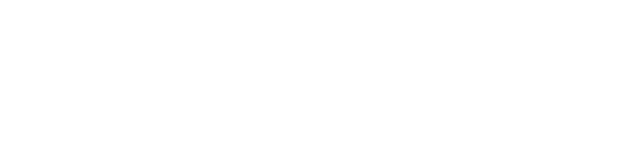
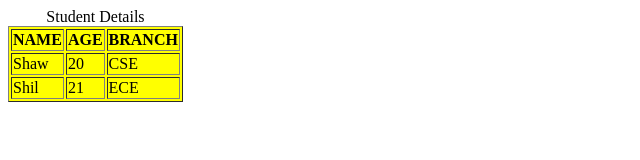
Before and after one commit to acciojob/table-practise-Sarath-Dharmaraj, a website: page main.html in a window 1280 px wide. Shown: the whole page, without its empty margins (0-640 px from the left). Drawn offline with Linux system fonts and the light colour scheme.

Commit message:
created a submission

```diff
--- a/main.html
+++ b/main.html
@@ -7,6 +7,28 @@
 </head>
 
 <body>
+	<table style="background-color: yellow" border="1">
+		<caption>Student Details</caption>
+		<thead>
+			<tr>
+				<th>NAME</th>
+				<th>AGE</th>
+				<th>BRANCH</th>
+			</tr>
+		</thead>
+		<tbody>
+			<tr>
+				<td>Shaw</td>
+				<td>20</td>
+				<td>CSE</td>
+			</tr>
+			<tr>
+				<td>Shil</td>
+				<td>21</td>
+				<td>ECE</td>
+			</tr>
+		</tbody>
+	</table>
 	<!-- the entire body must be written by student -->
     <script type="text/javascript" src="./script.js">
 </script>
```
